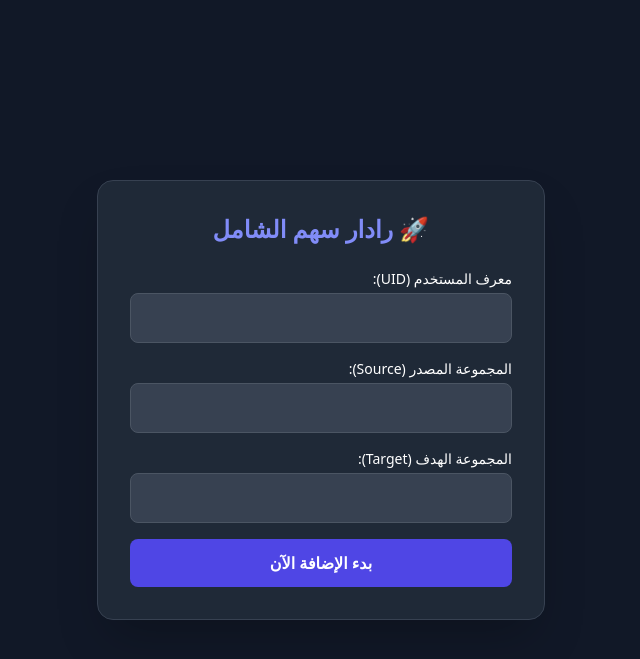
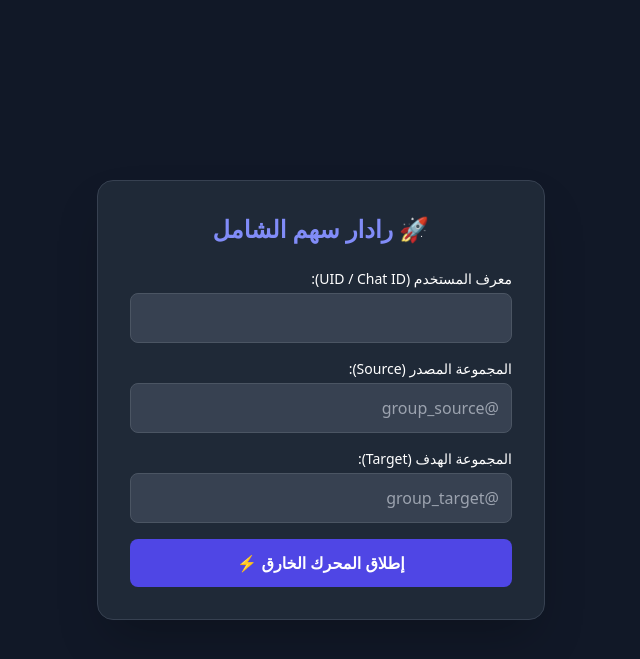
Before and after one commit to almatraqi2012-spec/Adawat_tele, a FastAPI app: page / in a window 1280 px wide. Shown: the top 659 px of the page, without its empty margins (319-959 px from the left). Run offline with FastAPI, Linux system fonts and the light colour scheme; some libraries are stand-ins or nearby versions.

Commit message:
Update index.html

```diff
--- a/templates/index.html
+++ b/templates/index.html
@@ -3,7 +3,7 @@
 <head>
     <meta charset="UTF-8">
     <meta name="viewport" content="width=device-width, initial-scale=1.0">
-    <title>منصة رادار سهم للإضافة</title>
+    <title>رادار سهم - المحرك الخارق</title>
     <script src="https://cdn.tailwindcss.com"></script>
 </head>
 <body class="bg-gray-900 text-white min-h-screen flex items-center justify-center p-4">
@@ -12,24 +12,24 @@
 
         <form id="radarForm" class="space-y-4">
             <div>
-                <label class="block text-sm font-medium mb-1">معرف المستخدم (UID):</label>
+                <label class="block text-sm font-medium mb-1">معرف المستخدم (UID / Chat ID):</label>
                 <input type="text" id="uid" required class="w-full p-3 rounded-lg bg-gray-700 border border-gray-600 focus:outline-none focus:border-indigo-500">
             </div>
             <div>
                 <label class="block text-sm font-medium mb-1">المجموعة المصدر (Source):</label>
-                <input type="text" id="src" required class="w-full p-3 rounded-lg bg-gray-700 border border-gray-600 focus:outline-none focus:border-indigo-500">
+                <input type="text" id="src" placeholder="@group_source" required class="w-full p-3 rounded-lg bg-gray-700 border border-gray-600 focus:outline-none focus:border-indigo-500">
             </div>
             <div>
                 <label class="block text-sm font-medium mb-1">المجموعة الهدف (Target):</label>
-                <input type="text" id="trg" required class="w-full p-3 rounded-lg bg-gray-700 border border-gray-600 focus:outline-none focus:border-indigo-500">
+                <input type="text" id="trg" placeholder="@group_target" required class="w-full p-3 rounded-lg bg-gray-700 border border-gray-600 focus:outline-none focus:border-indigo-500">
             </div>
-            <button type="submit" id="submitBtn" class="w-full py-3 bg-indigo-600 hover:bg-indigo-700 rounded-lg font-bold transition duration-200">بدء الإضافة الآن</button>
+            <button type="submit" id="submitBtn" class="w-full py-3 bg-indigo-600 hover:bg-indigo-700 rounded-lg font-bold transition duration-200">إطلاق المحرك الخارق ⚡</button>
         </form>
 
         <div id="statusBox" class="mt-6 hidden">
-            <p id="statusText" class="text-sm text-center mb-2 text-indigo-300">جاري التشغيل...</p>
-            <div class="w-full bg-gray-700 rounded-full h-4">
-                <div id="progressBar" class="bg-indigo-500 h-4 rounded-full transition-all duration-300" style="width: 0%"></div>
+            <p id="statusText" class="text-sm text-center mb-2 text-indigo-300">جاري الاتصال...</p>
+            <div class="w-full bg-gray-700 rounded-full h-3 overflow-hidden">
+                <div id="progressBar" class="bg-indigo-500 h-3 rounded-full transition-all duration-300" style="width: 10%"></div>
             </div>
         </div>
     </div>
@@ -40,26 +40,31 @@
             const btn = document.getElementById('submitBtn');
             const statusBox = document.getElementById('statusBox');
             const statusText = document.getElementById('statusText');
+            const progressBar = document.getElementById('progressBar');
 
             btn.disabled = true;
             btn.classList.add('opacity-50');
             statusBox.classList.remove('hidden');
+            progressBar.style.width = '30%';
+            statusText.innerText = "جاري تحفيز جيش الحسابات وإطلاق الإشعار...";
 
-            statusText.innerText = "جاري الاتصال والبدء بالتنفيذ...";
-
-            // إرسال الطلب للـ Backend
             const formData = new FormData();
             formData.append('uid', document.getElementById('uid').value);
             formData.append('src', document.getElementById('src').value);
             formData.append('trg', document.getElementById('trg').value);
 
             try {
-                const res = await fetch('/api/add-batch', { method: 'POST', body: formData });
+                const res = await fetch('/api/start-addition', { method: 'POST', body: formData });
                 const data = await res.json();
-                statusText.innerText = data.message;
-                document.getElementById('progressBar').style.width = '100%';
+
+                if(data.status === 'success') {
+                    progressBar.style.width = '100%';
+                    statusText.innerText = "✅ " + data.message + " (تفقد حسابك في تلغرام)";
+                } else {
+                    statusText.innerText = "❌ " + data.message;
+                }
             } catch (err) {
-                statusText.innerText = "حدث خطأ أثناء الاتصال بالخادم";
+                statusText.innerText = "❌ حدث خطأ في الاتصال بالخادم";
             } finally {
                 btn.disabled = false;
                 btn.classList.remove('opacity-50');
```
